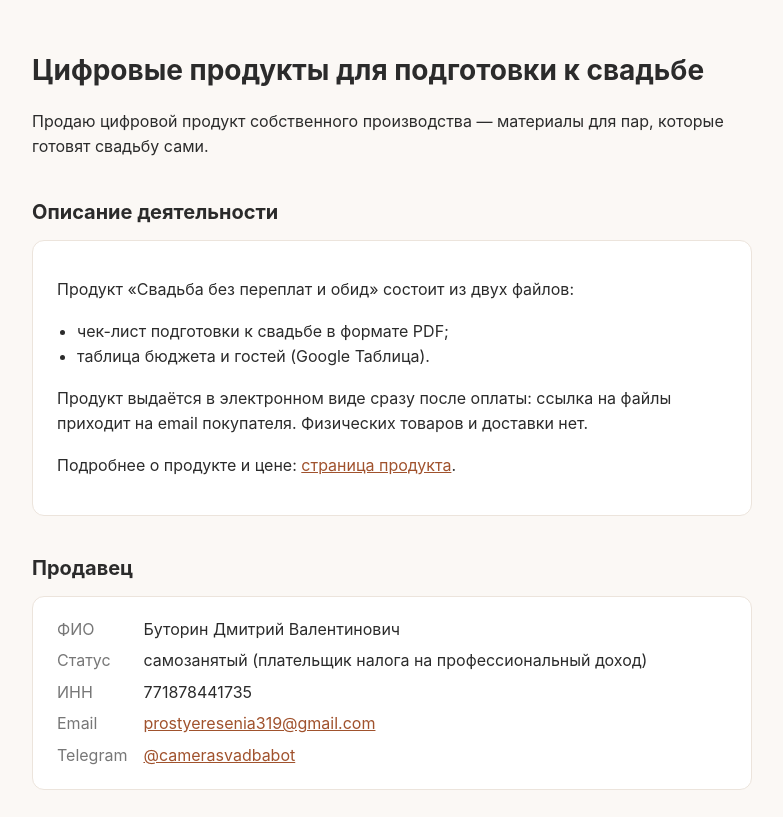
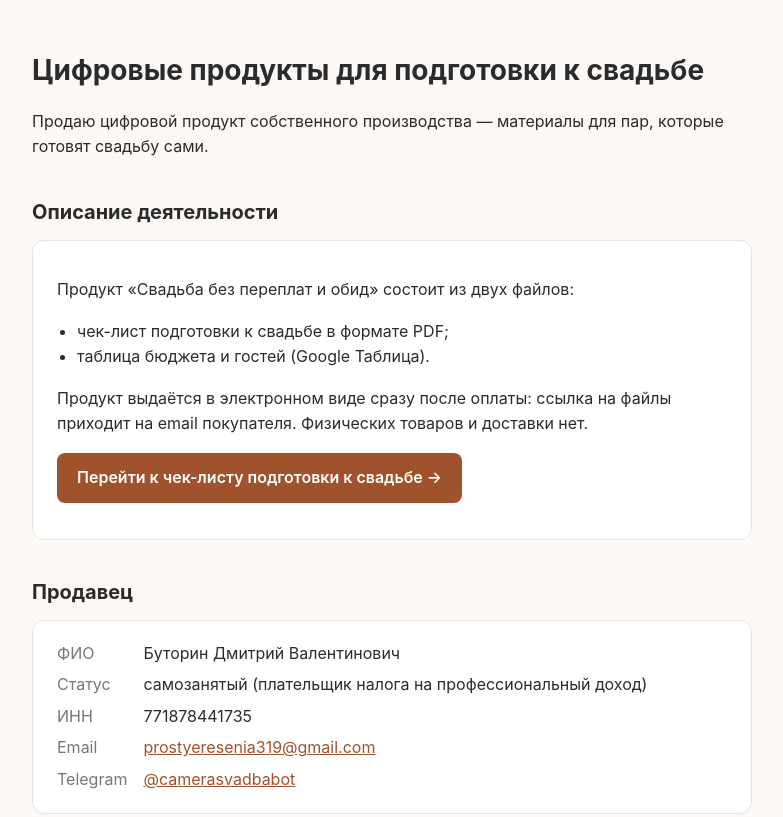
Before and after one commit to butorindv/butorindv.github.io, a plain HTML site: page index.html in a window 1280 px wide. Shown: the top 817 px of the page, without its empty margins (248-1031 px from the left). Drawn offline with Linux system fonts and the light colour scheme.

Commit message:
feat: prominent link to wedding checklist landing

```diff
--- a/index.html
+++ b/index.html
@@ -16,6 +16,7 @@
     dl { display: grid; grid-template-columns: max-content 1fr; gap: 6px 16px; margin: 0; }
     dt { color: #777; }
     dd { margin: 0; }
+    .button { display: inline-block; background: #a0522d; color: #fff; text-decoration: none; padding: 12px 20px; border-radius: 8px; font-weight: 600; }
     footer { margin-top: 40px; font-size: 14px; color: #777; }
   </style>
 </head>
@@ -32,7 +33,7 @@
       <li>таблица бюджета и гостей (Google Таблица).</li>
     </ul>
     <p>Продукт выдаётся в электронном виде сразу после оплаты: ссылка на файлы приходит на email покупателя. Физических товаров и доставки нет.</p>
-    <p>Подробнее о продукте и цене: <a href="https://butorindv.github.io/wedding-checklist-landing/">страница продукта</a>.</p>
+    <p><a class="button" href="https://butorindv.github.io/wedding-checklist-landing/">Перейти к чек-листу подготовки к свадьбе →</a></p>
   </div>
 
   <h2>Продавец</h2>
```
